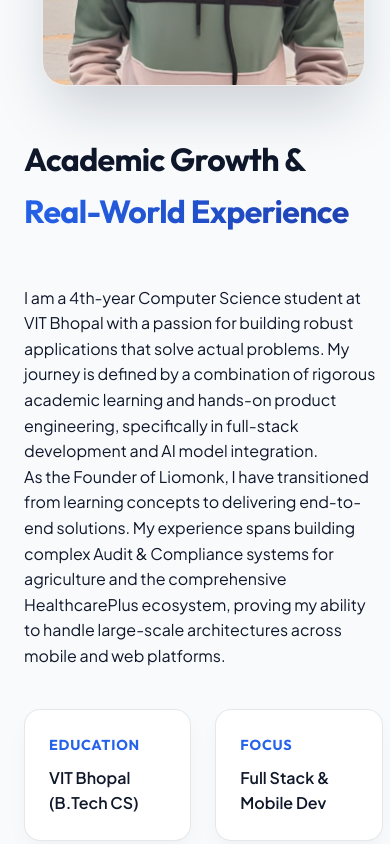
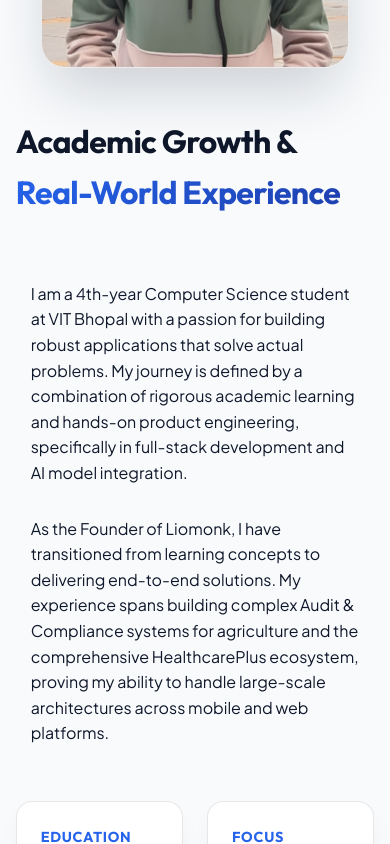
Before and after one commit to Shauryaraje7/New-Portfolio, a React (Vite) app: page / in a window 390 px wide. Shown: the part 1156-2000 px from the top of the page. Built offline with nearby package versions, Linux system fonts and the light colour scheme.

Commit message:
Optimize Services section for mobile: switch to 1-column layout

```diff
--- a/src/components/About/About.css
+++ b/src/components/About/About.css
@@ -139,10 +139,14 @@
 
 @media (max-width: 968px) {
   .about-grid {
+    flex-direction: column;
+        display: flex;
     grid-template-columns: 1fr;
     gap: 3rem;
   }
-
+  .about-text{
+    padding: 15px;
+  }
   .about-image {
     width: 100% !important;
     display: flex;
--- a/src/components/Services/Services.css
+++ b/src/components/Services/Services.css
@@ -24,8 +24,8 @@
 
 @media (max-width: 640px) {
   .services-grid {
-    grid-template-columns: repeat(2, 1fr);
-    gap: 1rem;
+    grid-template-columns: 1fr;
+    gap: 1.5rem;
   }
 
   .service-card {
```
